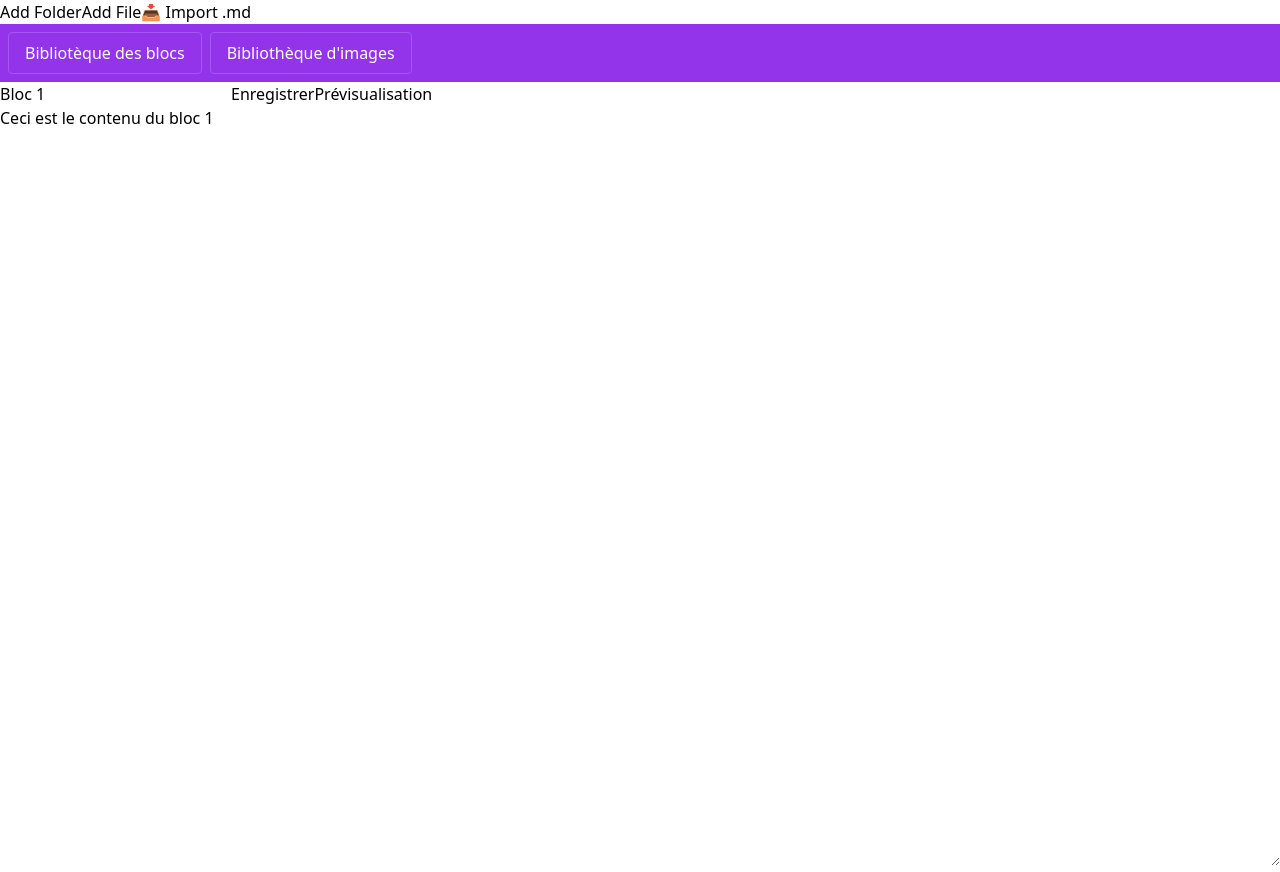
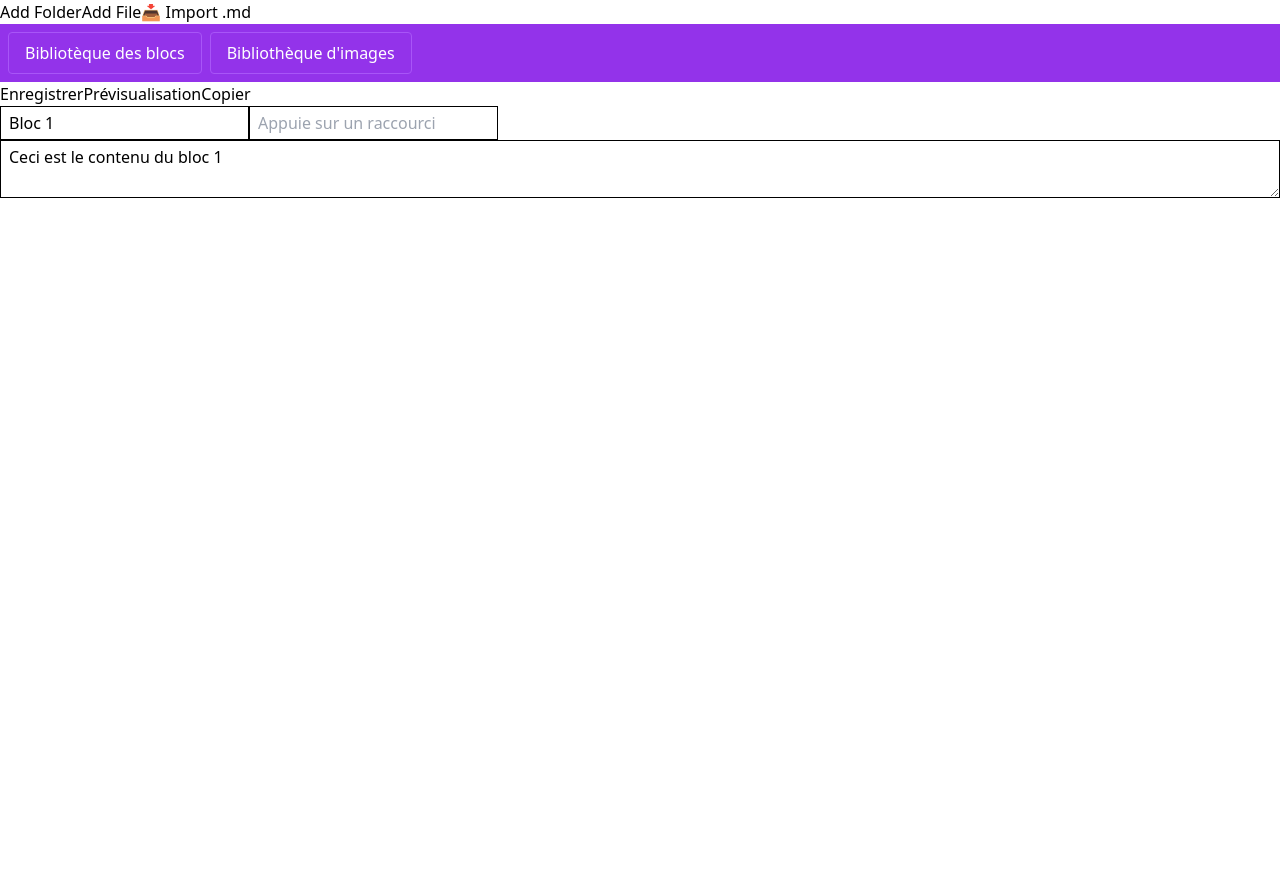
Before and after one commit to cousseaualban/DEV_FULLSTACK_2, a React (Vite) app: page /bloc/13b56b64-14df-4efa-8edf-567d80291c27 in a window 1280 px wide. After the commit the page ends 800 px from the top, so only its background shows below. Built offline with nearby package versions, Linux system fonts and the light colour scheme.

Commit message:
copie + raccourcie clavier

```diff
--- a/src/bloc_personnalisés/components/Blocs/bloc.jsx
+++ b/src/bloc_personnalisés/components/Blocs/bloc.jsx
@@ -3,13 +3,22 @@ import { useState } from "react";
 import { useDispatch, useSelector } from "react-redux";
 import { saveBloc } from "../../../store/slices/blocsSlice";
 import Previsualisation from "../modals/previsualisation";
+import ShortcutInput from "../ShortCut";
+
+async function copyToClipboard(text) {
+  try {
+    await navigator.clipboard.writeText(text);
+  } catch (err) {
+    console.error("Erreur de copie :", err);
+  }
+}
 
 function Bloc () {
     const { id } = useParams();
     const blocs = useSelector((store) => store.blocs.list);
     const dispatch = useDispatch();
 
-    const [bloc, setBloc] = useState(blocs.find(bloc => bloc.id === id) ?? { name: '', content: '' });
+    const [bloc, setBloc] = useState(blocs.find(bloc => bloc.id === id) ?? { name: '', content: '', shortcut: '' });
     const [open, setOpen] = useState(false);
 
     const navigation = useNavigate();
@@ -21,18 +30,25 @@ function Bloc () {
     };
 
     return (
+        <form className="flex flex-col" onSubmit={handleSubmit}>
             <div>
-            <form onSubmit={handleSubmit}>
-                <input type="text" name="name" value={bloc?.name} onChange={(e) => setBloc({...bloc, name: e.target.value})} />
             <button type="submit">Enregistrer</button>
             <button type="button" onClick={() => setOpen(true)}>
                 Prévisualisation
             </button>
+            <button type="button" onClick={() => copyToClipboard(bloc?.content)}>
+                Copier
+            </button>
+            </div>
+            <div className="flex flex-col">
+                <div>
+                    <input placeholder="Nom" className="border border-black px-2 py-1" type="text" name="name" value={bloc?.name} onChange={(e) => setBloc({...bloc, name: e.target.value})} />
+                    <ShortcutInput value={bloc?.shortcut} onChange={(e) => setBloc({...bloc, shortcut: e})} />
+                </div>
+                <textarea placeholder="Contenu" className="border border-black px-2 py-1" name="content" value={bloc?.content} onChange={(e) => setBloc({...bloc, content: e.target.value})}></textarea>
+            </div>
             <Previsualisation open={open} onClose={() => setOpen(false)} text={bloc?.content} />
-                <br />
-                <textarea style={{ width: '100%', height: '95vh' }} name="content" value={bloc?.content} onChange={(e) => setBloc({...bloc, content: e.target.value})}></textarea><br />
         </form>
-        </div>
     )
 }
 export default Bloc;
--- /dev/null
+++ b/src/bloc_personnalisés/components/ShortCut.jsx
@@ -0,0 +1,40 @@
+import { useState } from "react";
+
+// Fait avec chatgpt car je n'avais aucune idée de comment faire - Sam
+function ShortcutInput({ value, onChange }) {
+  const [display, setDisplay] = useState(value || "");
+
+  function handleKeyDown(e) {
+    e.preventDefault();
+
+    const keys = [];
+
+    if (e.ctrlKey) keys.push("ctrl");
+    if (e.shiftKey) keys.push("shift");
+    if (e.altKey) keys.push("alt");
+
+    const key = e.key.toLowerCase();
+
+    if (!["control", "shift", "alt"].includes(key)) {
+      keys.push(key);
+    }
+
+    const combo = keys.join("+");
+
+    setDisplay(combo);
+    onChange(combo);
+  }
+
+  return (
+    <input
+      type="text"
+      value={display}
+      placeholder="Appuie sur un raccourci"
+      onKeyDown={handleKeyDown}
+      readOnly
+      className="border border-black px-2 py-1"
+    />
+  );
+}
+
+export default ShortcutInput
--- a/src/components/MarkdownEditor.jsx
+++ b/src/components/MarkdownEditor.jsx
@@ -1,5 +1,6 @@
-import { useState } from "react";
+import { useEffect, useRef, useState } from "react";
 import exportMarkdown from "../actions/exportMarkdown";
+import { useSelector } from "react-redux";
 
 export default function MarkdownEditor({
   selectedFile,
@@ -26,6 +27,64 @@ export default function MarkdownEditor({
     }));
   };
 
+  const textareaRef = useRef();
+
+  const blocs = useSelector((store) => store.blocs.list);
+
+  useEffect(() => {
+    function handleKeyDown(e) {
+      const keys = [];
+
+      if (e.ctrlKey) keys.push("ctrl");
+      if (e.shiftKey) keys.push("shift");
+      if (e.altKey) keys.push("alt");
+
+      keys.push(e.key.toLowerCase());
+
+      const combo = keys.join("+");
+
+      const bloc = blocs.find(b => b.shortcut === combo);
+
+      if (bloc && textareaRef.current) {
+        e.preventDefault();
+        insertTextAtCursor(textareaRef.current, bloc.content);
+      }
+    }
+
+    window.addEventListener("keydown", handleKeyDown);
+    return () => window.removeEventListener("keydown", handleKeyDown);
+  }, [blocs]);
+
+  function insertTextAtCursor(textarea, text) {
+    const start = textarea.selectionStart;
+    const end = textarea.selectionEnd;
+
+    const newValue =
+      textarea.value.substring(0, start) +
+      text +
+      textarea.value.substring(end);
+
+    // 🔥 update React state
+    setItems(prev =>
+      prev.map(i =>
+        i.id === selectedFile.id
+          ? { ...i, content: newValue }
+          : i
+      )
+    );
+
+    setSelectedFile(prev => ({
+      ...prev,
+      content: newValue
+    }));
+
+    // reposition curseur après render
+    setTimeout(() => {
+      textarea.selectionStart = textarea.selectionEnd =
+        start + text.length;
+    }, 0);
+  }
+
   return (
     <div style={{ marginTop: "20px" }}>
 
@@ -41,6 +100,7 @@ export default function MarkdownEditor({
       </div>
 
       <textarea
+        ref={textareaRef}
         style={{
           width: "98%",
           height: "300px",
--- a/src/store/slices/blocsSlice.js
+++ b/src/store/slices/blocsSlice.js
@@ -4,8 +4,8 @@ export const blocsSlice = createSlice({
     name: 'blocs',
     initialState: {
         list: [
-            { id: crypto.randomUUID(), name: "Bloc 1", content: "Ceci est le contenu du bloc 1" },
-            { id: crypto.randomUUID(), name: "Bloc 2", content: "Ceci est le contenu du bloc 2" }
+            { id: crypto.randomUUID(), name: "Bloc 1", content: "Ceci est le contenu du bloc 1", shortcut: '' },
+            { id: crypto.randomUUID(), name: "Bloc 2", content: "Ceci est le contenu du bloc 2", shortcut: '' }
         ]
     },
     reducers: {
```
Lines whose indentation alone changed are shown as unchanged.
